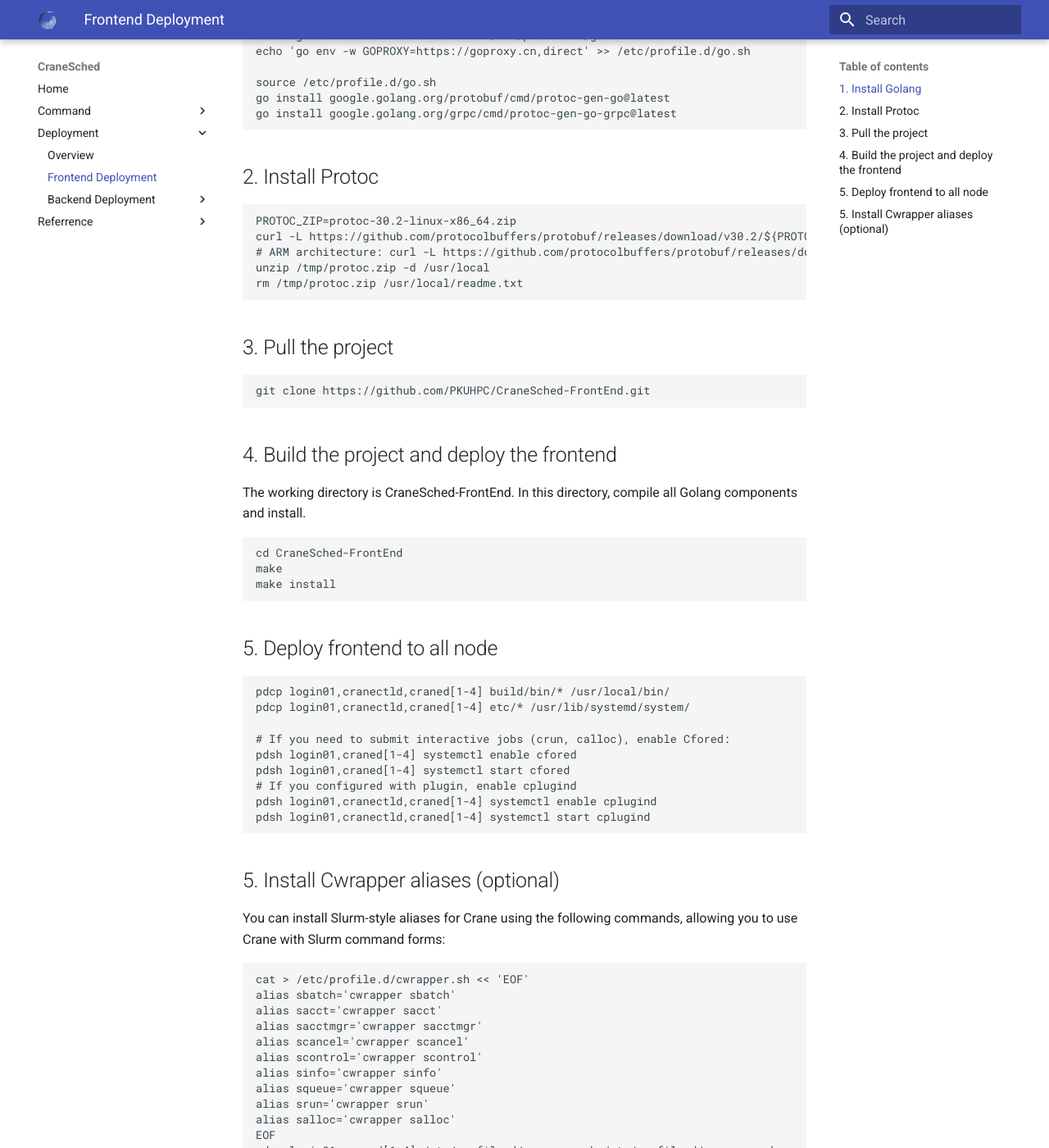
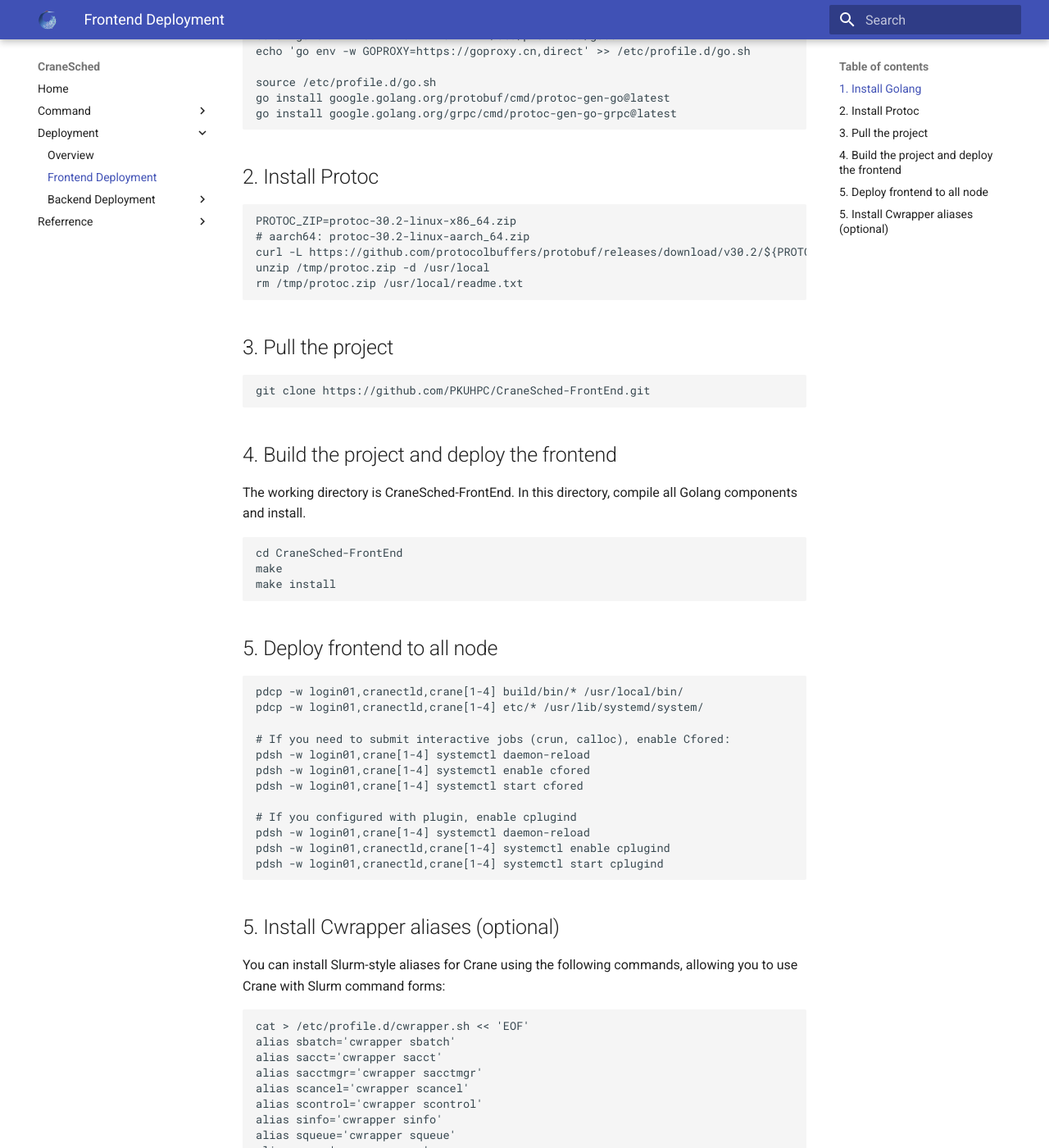
Before and after one commit to PKUHPC/CraneSched, an MkDocs documentation site: the page built from docs/deployment/Frontend.md, in a window 1280 px wide and 1400 px high, scrolled down 716 px. Shown: the whole window at 82% size. Built offline with MkDocs 1.6.1 and Material for MkDocs 9.7.7, drawn with Linux system fonts in a browser that asks for light colours; some of the changed text lies outside the part shown.

Commit message:
docs: Fix comments

````diff
--- a/docs/deployment/Frontend.md
+++ b/docs/deployment/Frontend.md
@@ -7,7 +7,7 @@
 
 - login01: where user login and submit job
 - cranectld: control node
-- craned[1-4]: compute nodes
+- crane[1-4]: compute nodes
 
 ## 1. Install Golang
 ```bash
@@ -32,8 +32,8 @@
 ## 2. Install Protoc
 ```bash
 PROTOC_ZIP=protoc-30.2-linux-x86_64.zip
+# aarch64: protoc-30.2-linux-aarch_64.zip
 curl -L https://github.com/protocolbuffers/protobuf/releases/download/v30.2/${PROTOC_ZIP} -o /tmp/protoc.zip
-# ARM architecture: curl -L https://github.com/protocolbuffers/protobuf/releases/download/v23.2/protoc-23.2-linux-aarch_64.zip -o /tmp/protoc.zip
 unzip /tmp/protoc.zip -d /usr/local
 rm /tmp/protoc.zip /usr/local/readme.txt
 ```
@@ -55,19 +55,23 @@
 ## 5. Deploy frontend to all node
 
 ```bash
-pdcp login01,cranectld,craned[1-4] build/bin/* /usr/local/bin/
-pdcp login01,cranectld,craned[1-4] etc/* /usr/lib/systemd/system/
+pdcp -w login01,cranectld,crane[1-4] build/bin/* /usr/local/bin/
+pdcp -w login01,cranectld,crane[1-4] etc/* /usr/lib/systemd/system/
 
 # If you need to submit interactive jobs (crun, calloc), enable Cfored:
-pdsh login01,craned[1-4] systemctl enable cfored
-pdsh login01,craned[1-4] systemctl start cfored
+pdsh -w login01,crane[1-4] systemctl daemon-reload
+pdsh -w login01,crane[1-4] systemctl enable cfored
+pdsh -w login01,crane[1-4] systemctl start cfored
+
 # If you configured with plugin, enable cplugind
-pdsh login01,cranectld,craned[1-4] systemctl enable cplugind
-pdsh login01,cranectld,craned[1-4] systemctl start cplugind
+pdsh -w login01,crane[1-4] systemctl daemon-reload
+pdsh -w login01,cranectld,crane[1-4] systemctl enable cplugind
+pdsh -w login01,cranectld,crane[1-4] systemctl start cplugind
 ```
 
 ## 5. Install Cwrapper aliases (optional)
 You can install Slurm-style aliases for Crane using the following commands, allowing you to use Crane with Slurm command forms:
+
 ```bash
 cat > /etc/profile.d/cwrapper.sh << 'EOF'
 alias sbatch='cwrapper sbatch'
@@ -80,6 +84,7 @@
 alias srun='cwrapper srun'
 alias salloc='cwrapper salloc'
 EOF
-pdcp login01,craned[1-4] /etc/profile.d/cwrapper.sh /etc/profile.d/cwrapper.sh
-pdsh login01,craned[1-4] chmod 644 /etc/profile.d/cwrapper.sh
+
+pdcp -w login01,crane[1-4] /etc/profile.d/cwrapper.sh /etc/profile.d/cwrapper.sh
+pdsh -w login01,crane[1-4] chmod 644 /etc/profile.d/cwrapper.sh
 ```
--- a/mkdocs.yaml
+++ b/mkdocs.yaml
@@ -3,6 +3,6 @@
   logo: images/logo.png
   favicon: images/logo.png
   name: material
-  locale: en
+  language: en
 plugins:
   - search
````
Also changed, not shown: docs/deployment/Backend Deployment/Centos7.md (+2 -1 lines), docs/deployment/Backend Deployment/EBPF.md (+2 -1 lines), docs/deployment/Backend Deployment/Rocky9.md (+5 -7 lines), docs/deployment/index.md (+3 -5 lines), 1 other file.
